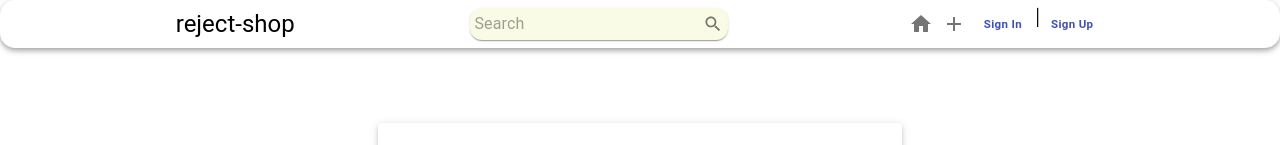
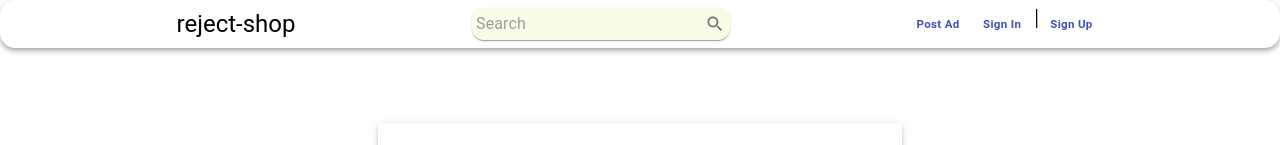
Before and after one commit to deepakbagra/instapost, a React (Create React App) app in the folder client/: page /auth/signin in a window 1280 px wide. Shown: the top 145 px of the page. Built offline with nearby package versions, Linux system fonts and the light colour scheme.

Commit message:
bug fixed on logout state render

```diff
--- a/client/src/components/header/Header.js
+++ b/client/src/components/header/Header.js
@@ -1,7 +1,5 @@
 import { AppBar, IconButton, Paper, InputBase, Typography, Button, Avatar } from '@material-ui/core';
 import SearchIcon from '@material-ui/icons/Search';
-import HomeIcon from '@material-ui/icons/Home';
-import AddIcon from '@material-ui/icons/Add';
 import CancelIcon from '@material-ui/icons/Cancel';
 import useStyles from './styles';
 import Modal from '@material-ui/core/Modal';
@@ -57,12 +55,9 @@ const Header = () => {
             </IconButton>
         </Paper>
         <div className={classes.navLinks}>
-          <IconButton style={{padding: '0.2em'}} type='submit' aria-label='home'>
-            <HomeIcon />
-          </IconButton>
-          <IconButton onClick={handleModalOpen} style={{padding: '0.2em'}} type='submit' aria-label='add'>
-            <AddIcon />
-          </IconButton>
+          <Button className={classes.auth} color='primary' onClick={handleModalOpen} style={{padding: '0.2em'}} >
+            Post Ad
+          </Button>
           <Modal className={classes.modal} open={modalOpen}  onClose={handleModalClose}>
           <>
             <IconButton onClick={handleModalClose} className={classes.xButton} type='submit'><CancelIcon fontSize='large'/></IconButton>
--- a/client/src/components/home/Home.js
+++ b/client/src/components/home/Home.js
@@ -1,4 +1,4 @@
-import React, { useEffect, useState } from 'react';
+import React, { useEffect } from 'react';
 import { Container } from '@material-ui/core';
 import { useDispatch } from 'react-redux';
 
--- a/client/src/components/posts/Post.js
+++ b/client/src/components/posts/Post.js
@@ -1,4 +1,4 @@
-import React, {useState, useEffect} from 'react';
+import React, {useState} from 'react';
 import {
   Card, CardActions, CardContent,
   CardMedia, Button, Typography, IconButton
@@ -18,8 +18,6 @@ import Skeleton from '@mui/material/Skeleton';
 import { deletePost, likePost } from '../../redux/actions/postActions';
 import PostForm from '../postForm/PostForm';
 
-
-
 const Post = ({ post, disableTags }) => {
 
   const [modalOpen, setModalOpen] = useState(false);
@@ -27,9 +25,11 @@ const Post = ({ post, disableTags }) => {
 
   const user = JSON.parse(localStorage.getItem('profile'));
 
+
+
   const classes = useStyles();
   const dispatch = useDispatch();
-
+  const authData = useSelector((state) => state.auth.authData);
 
   const Likes = () => {
     const likeCounts = post.likes.length;
@@ -61,6 +61,7 @@ const Post = ({ post, disableTags }) => {
     else
       return true;
   }
+
 
   //Modal toggle settings for 'show more..' tag
   const handleModalOpen = () => { setModalOpen(true) };
@@ -120,7 +121,7 @@ const Post = ({ post, disableTags }) => {
               <DeleteIcon fontSize='small' />
             </Button>
           }
-          <Button className={classes.btn} size='small' disabled={!user?.result} color='primary' onClick={() => dispatch(likePost(post._id))}>
+          <Button className={classes.btn} size='small' disabled={!authData} color='primary' onClick={() => dispatch(likePost(post._id))}>
             <Likes />
           </Button>
           <div>
```
Also changed, not shown: client/src/components/header/styles.js (line endings or trailing spaces).
